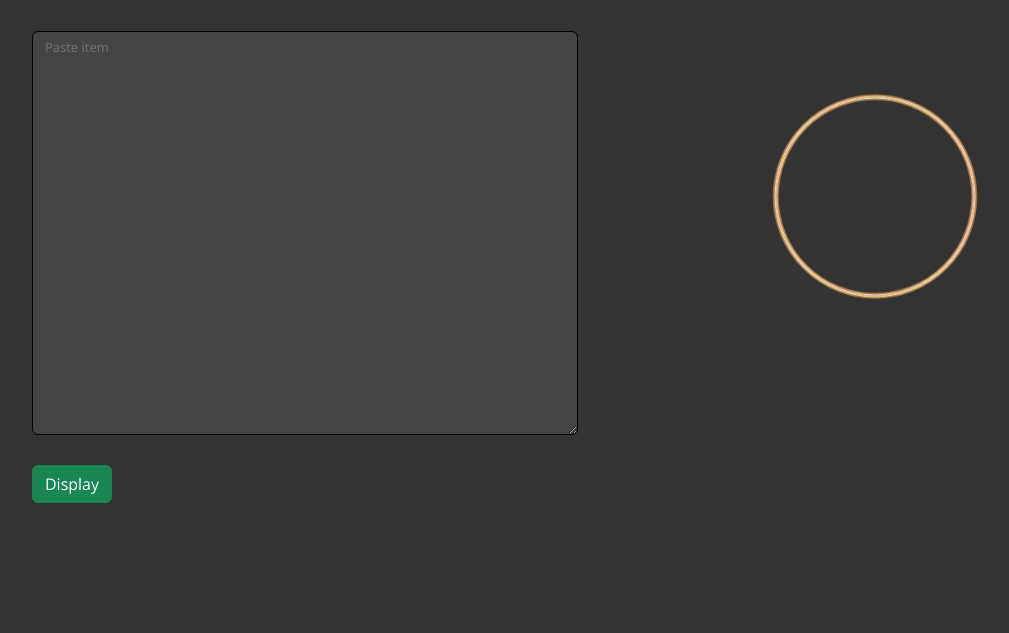
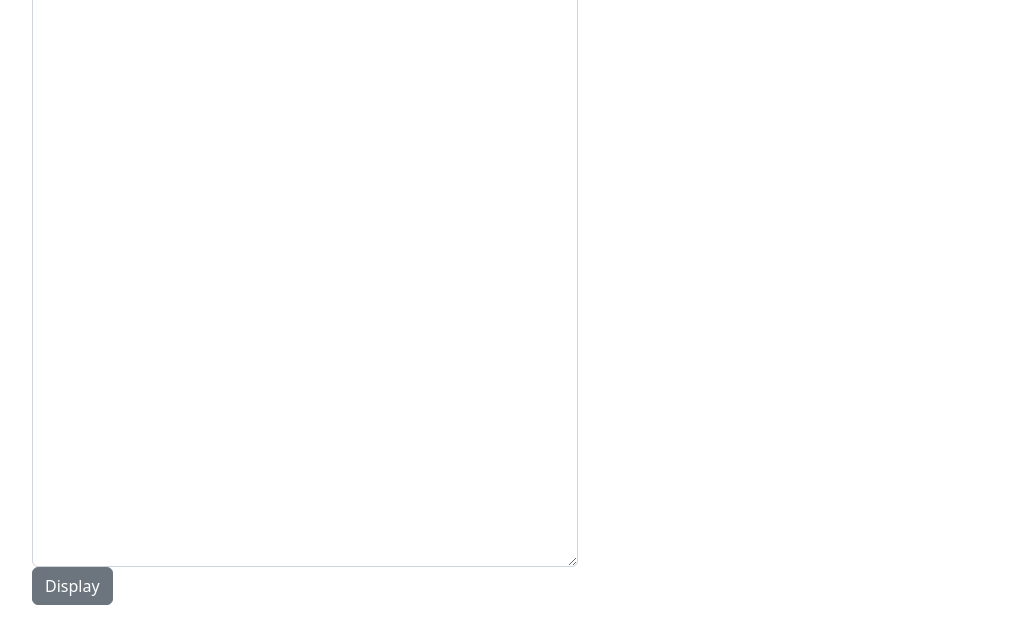
Before and after one commit to twisteddiana/cluster-jewels, a plain HTML site: page docs/index.html in a window 1280 px wide. Shown: the part 167-800 px from the top of the page, without its empty margins (50-1059 px from the left). Drawn offline with nearby package versions, Linux system fonts and the light colour scheme.

Commit message:
Revert "convertor, canvas and style."
This reverts commit b98fc893c2c3629a27a8c9fddc1ea635d2f7cc15.

```diff
--- a/docs/canvas.js
+++ /dev/null
@@ -1,71 +0,0 @@
-function circle(ctx, x, y, r, lineWidth, color) {
-  ctx.lineWidth = lineWidth;
-  ctx.strokeStyle = color;
-  ctx.arc(x, y, r, 0, 2 * Math.PI);
-  ctx.stroke();
-};
-
-function drawCircle(canvas, x, y, r) {
-  const ctx = canvas.getContext("2d");
-  ctx.beginPath();
-
-  circle(ctx, x, y, r, 7, '#af7d44');
-  circle(ctx, x, y, r, 3, '#f4ebd3');
-  circle(ctx, x, y, r, 1, '#d8b589');
-
-  ctx.closePath();
-};
-
-function drawSkillCircle(canvas, x, y, r, skillName, top = true) {
-  if (!skillName) {
-    return;
-  }
-
-  const ctx = canvas.getContext("2d");
-  ctx.beginPath();
-
-  circle(ctx, x, y, r, 10, '#996928');
-  circle(ctx, x, y, r, 9, '#e0871b');
-  circle(ctx, x, y, r, 8, '#ffcc5c');
-  circle(ctx, x, y, r, 7, '#b28861');
-  circle(ctx, x, y, r, 6, '#ffffff');
-  circle(ctx, x, y, r, 5, '#e2c6b3');
-  circle(ctx, x, y, r, 4, '#edc577');
-
-  ctx.arc(x, y, r, 0, 2 * Math.PI);
-  ctx.fillStyle = 'black';
-  ctx.fill();
-
-  ctx.closePath();
-
-  ctx.font = '20px Noto Sans';
-  ctx.textBaseline = "middle";
-  const padding = 20;
-  const textY = top ? y - r - padding * 1.5 : y + r + padding * 1.5;
-
-  const width = ctx.measureText(skillName).width;
-  const bgX = x - (width + padding) / 2;
-  const bgY = textY - (20 + padding) / 2;
-
-  ctx.fillStyle = 'black';
-  ctx.fillRect(bgX, bgY, width + padding, 20 + padding);
-  ctx.stroke();
-
-  ctx.fillStyle = '#edc577';
-  ctx.textAlign = 'center';
-  ctx.fillText(skillName, x, textY);
-}
-
-export function drawCanvas(skills) {
-  const canvas = document.getElementById("canvas");
-
-  const context = canvas.getContext('2d');
-  context.clearRect(0, 0, canvas.width, canvas.height);
-
-  // jewel outline
-  drawCircle(canvas,330, 200, 120);
-
-  drawSkillCircle(canvas, 330, 80, 25, skills[1]);
-  drawSkillCircle(canvas, 225, 250, 25, skills[0]);
-  drawSkillCircle(canvas, 440, 250, 25, skills[2], false);
-};
--- a/docs/index.html
+++ b/docs/index.html
@@ -10,29 +10,30 @@
   }
 </script>
   <link href="bootstrap.min.css" rel="stylesheet">
-  <link href="./style.css" rel="stylesheet">
-  <link rel="preconnect" href="https://fonts.googleapis.com">
-  <link rel="preconnect" href="https://fonts.gstatic.com" crossorigin>
-  <link href="https://fonts.googleapis.com/css2?family=Open+Sans&display=swap" rel="stylesheet">
   <meta charset="UTF-8">
-  <title>Cluster-Jewels preview</title>
+  <title>Title</title>
 </head>
 <body>
+
 <div id="app" class="container-lg">
   <div class="row">
     <div class="col">
-      <h1>Large cluster jewel preview</h1>
+      <textarea v-model="itemString" placeholder="Paste item" class="form-control" rows="30"></textarea>
+      <button @click="goToItem" class="btn btn-secondary">Display</button>
+    </div>
+    <div class="col">
+      <div class="row">
+        <div class="col text-center">
+          {{skills[1]}}
         </div>
       </div>
       <div class="row">
-    <div class="col">
-      <textarea v-model="itemString" placeholder="Paste item" class="form-control" rows="20"></textarea>
-      <button @click="goToItem" class="btn btn-success">Display</button>
+        <div class="col text-center">
+          {{skills[0]}}
         </div>
-    <div class="col">
-      <div class="row">
-        <canvas id="canvas" width="660" height="400">
-        </canvas>
+        <div class="col text-center">
+          {{skills[2]}}
+        </div>
       </div>
     </div>
   </div>
@@ -41,7 +42,6 @@
 <script type="module">
   import { createApp } from 'vue';
   import { getPositions, getItem, getHash } from './scripts.js';
-  import { drawCanvas } from './canvas.js';
 
   createApp({
     data() {
@@ -60,7 +60,6 @@
         this.itemEncoded = window.location.hash.replace('#', '');
         this.itemString = getItem(this.itemEncoded);
         this.skills = getPositions(this.itemString);
-        drawCanvas(this.skills);
       },
     },
     mounted() {
--- a/docs/style.css
+++ /dev/null
@@ -1,30 +0,0 @@
-body {
-    background: #333;
-    font-family: "Open Sans";
-    color: white;
-    padding: 100px 50px;
-}
-
-h1 {
-    margin-bottom: 50px;
-}
-
-textarea.form-control {
-    background-color: #444;
-    color: white;
-    border-color: black;
-    margin-bottom: 30px;
-    font-size: 13px;
-}
-
-textarea.form-control:focus {
-    background-color: #464646;
-    outline: none;
-    color: white;
-    border-color: black;
-    box-shadow: 0 0 0 0.30rem rgb(45 45 45 / 25%);
-}
-
-.row canvas {
-    width: auto;
-}
```
Also changed, not shown: package.json (deleted, +0 -25 lines), 1 other file. Lines whose indentation alone changed are shown as unchanged.
